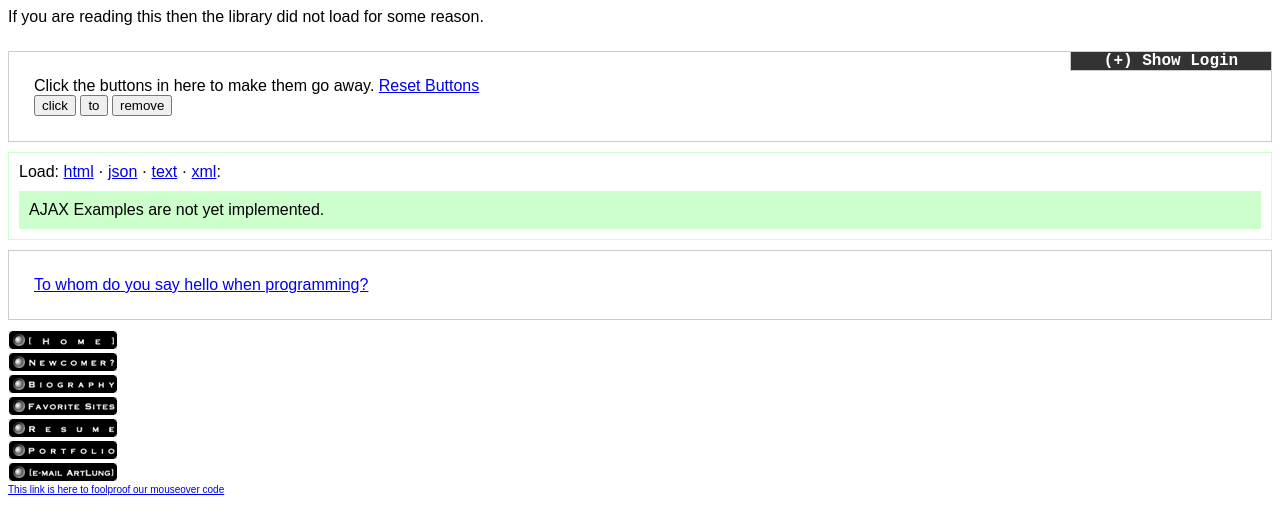
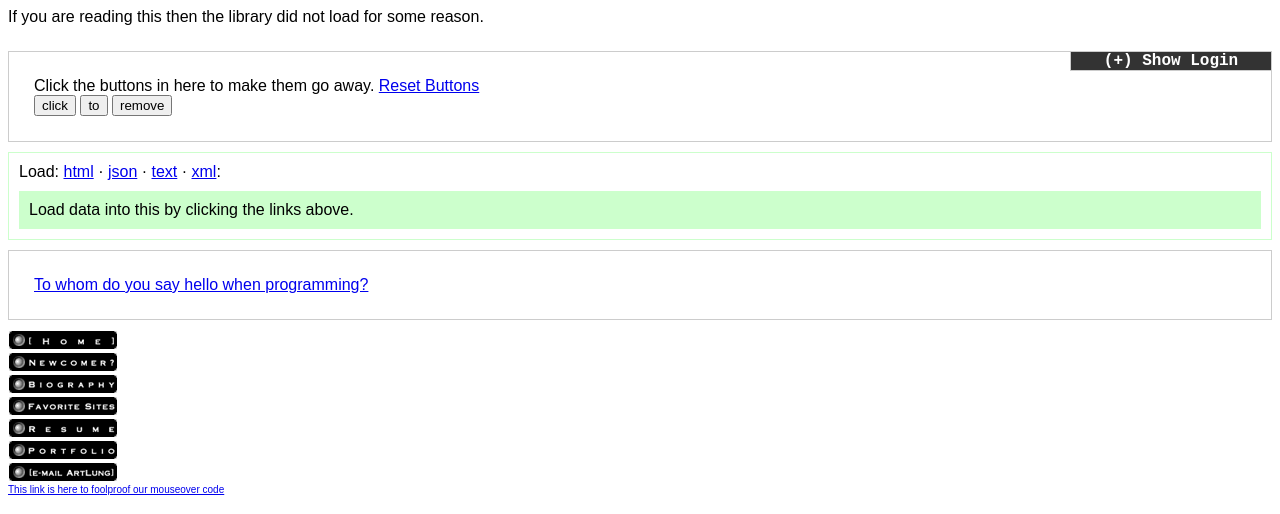
Before and after one commit to artlung/Artlung-Rosetta, a plain HTML site: page dojo.html in a window 1280 px wide. Shown: the top 514 px of the page. Drawn offline with Linux system fonts and the light colour scheme; a script that the page names is missing.

Commit message:
dojo ajax done!

```diff
--- a/dojo.html
+++ b/dojo.html
@@ -151,7 +151,7 @@ dojo.addOnLoad(function() {
 	<a href="#" id="ajaxloadJson">json</a> &middot;
 	<a href="#" id="ajaxloadText">text</a> &middot;
 	<a href="#" id="ajaxloadXml">xml</a>:
-	<div id="ajaxOutput">AJAX Examples are not yet implemented.</div>
+	<div id="ajaxOutput">Load data into this by clicking the links above.</div>
 </div>
 
 <div id="randomContent">
```
